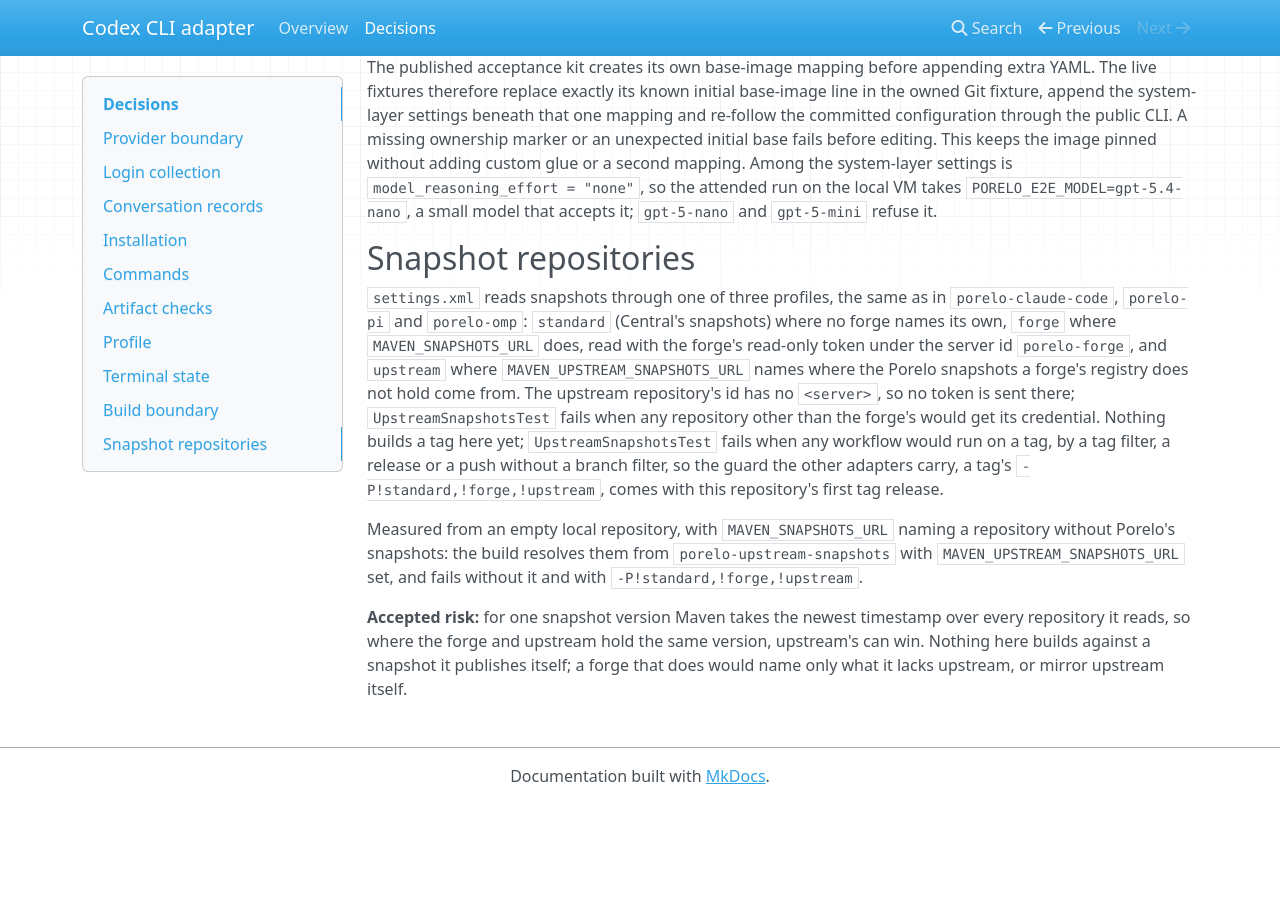
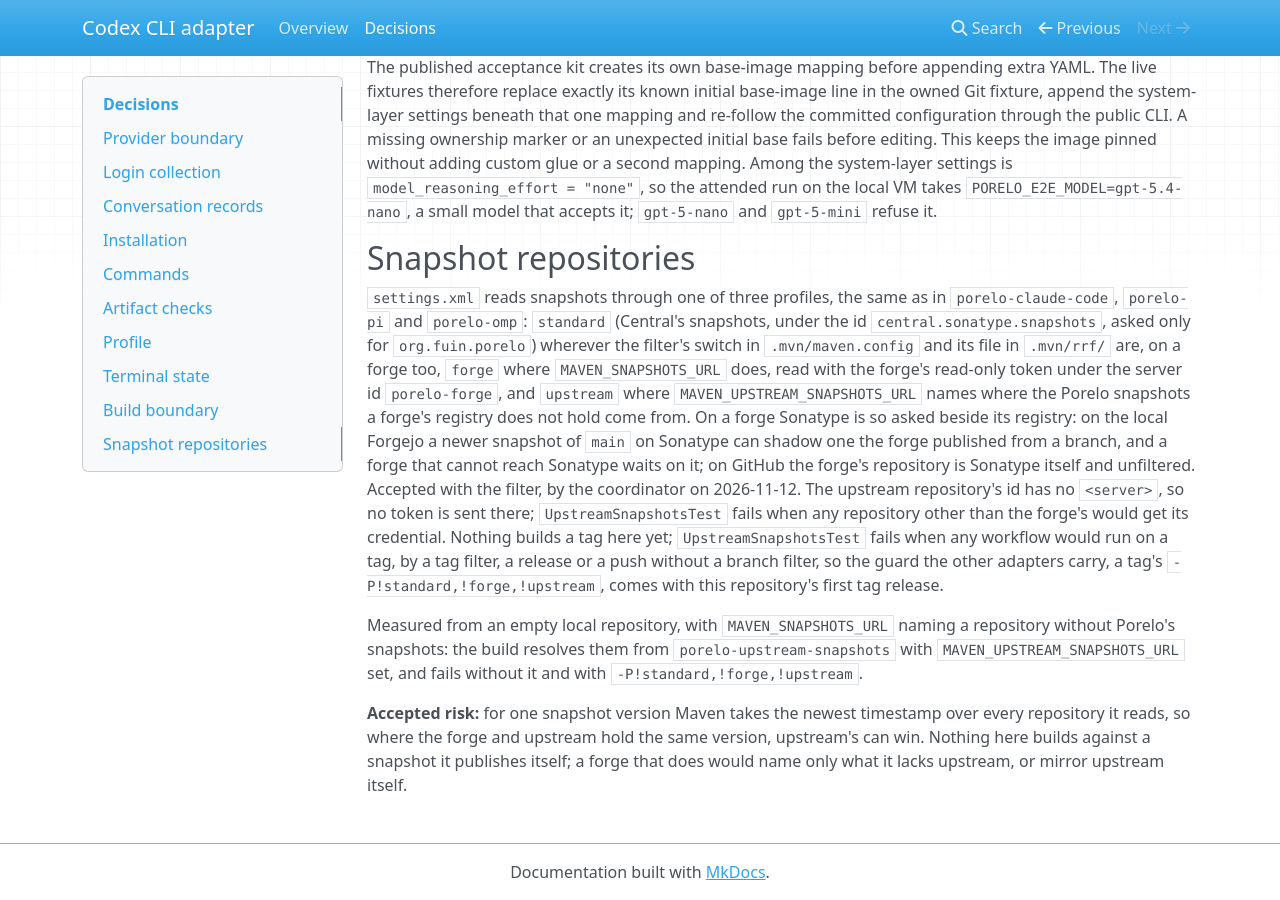
Before and after one commit to porelo-ai/porelo-codex, an MkDocs documentation site: the page built from doc/decisions.md, in a window 1280 px wide and 900 px high, scrolled down 3628 px. Built offline with MkDocs 1.6.1, drawn with Linux system fonts in a browser that asks for light colours; nearby versions of some CDN libraries; before the commit the page ends 4432 px from its top, so only the background shows below that.

Commit message:
Ask Sonatype's snapshots only for this project's group
Assisted-by: Claude Code, claude-opus-5-5

```diff
--- a/doc/decisions.md
+++ b/doc/decisions.md
@@ -153,13 +153,18 @@ local VM takes `PORELO_E2E_MODEL=gpt-5.4-nano`, a small model that accepts it; `
 ## Snapshot repositories
 
 `settings.xml` reads snapshots through one of three profiles, the same as in `porelo-claude-code`, `porelo-pi` and
-`porelo-omp`: `standard` (Central's snapshots) where no forge names its own, `forge` where `MAVEN_SNAPSHOTS_URL` does,
-read with the forge's read-only token under the server id `porelo-forge`, and `upstream` where
-`MAVEN_UPSTREAM_SNAPSHOTS_URL` names where the Porelo snapshots a forge's registry does not hold come from. The
-upstream repository's id has no `<server>`, so no token is sent there; `UpstreamSnapshotsTest` fails when any
-repository other than the forge's would get its credential. Nothing builds a tag here yet; `UpstreamSnapshotsTest`
-fails when any workflow would run on a tag, by a tag filter, a release or a push without a branch filter, so the guard
-the other adapters carry, a tag's `-P!standard,!forge,!upstream`, comes with this repository's first tag release.
+`porelo-omp`: `standard` (Central's snapshots, under the id `central.sonatype.snapshots`, asked only for
+`org.fuin.porelo`) wherever the filter's switch in `.mvn/maven.config` and its file in `.mvn/rrf/` are, on a forge
+too, `forge` where `MAVEN_SNAPSHOTS_URL` does, read with the forge's read-only token under the server id
+`porelo-forge`, and `upstream` where `MAVEN_UPSTREAM_SNAPSHOTS_URL` names where the Porelo snapshots a forge's
+registry does not hold come from. On a forge Sonatype is so asked beside its registry: on the local Forgejo a newer
+snapshot of `main` on Sonatype can shadow one the forge published from a branch, and a forge that cannot reach
+Sonatype waits on it; on GitHub the forge's repository is Sonatype itself and unfiltered. Accepted with the filter, by
+the coordinator on 2026-11-12. The upstream repository's id has no `<server>`, so no token is sent there;
+`UpstreamSnapshotsTest` fails when any repository other than the forge's would get its credential. Nothing builds a
+tag here yet; `UpstreamSnapshotsTest` fails when any workflow would run on a tag, by a tag filter, a release or a push
+without a branch filter, so the guard the other adapters carry, a tag's `-P!standard,!forge,!upstream`, comes with
+this repository's first tag release.
 
 Measured from an empty local repository, with `MAVEN_SNAPSHOTS_URL` naming a repository without Porelo's snapshots:
 the build resolves them from `porelo-upstream-snapshots` with `MAVEN_UPSTREAM_SNAPSHOTS_URL` set, and fails without it
```
Also changed, not shown: CHANGELOG.md (+1 -0 lines), settings.xml (+12 -5 lines), 4 other files.
